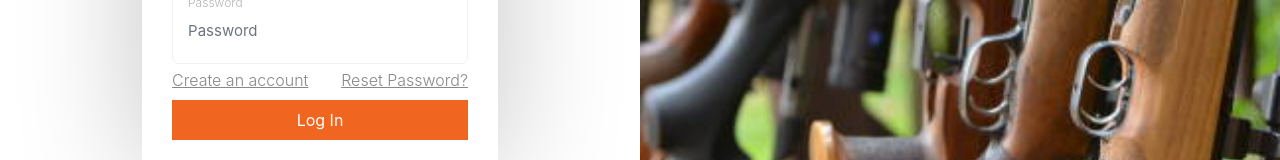
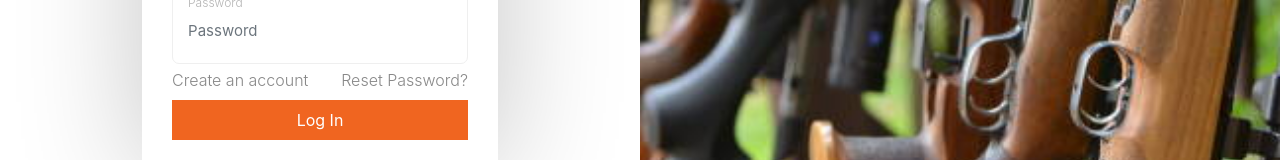
Before and after one commit to markkalalo/coreSTORE, a Vue app: page /login in a window 1280 px wide. Shown: the part 443-603 px from the top of the page. Built offline with nearby package versions, Linux system fonts and the light colour scheme.

Commit message:
Update UI

```diff
--- a/src/views/LoginPage.vue
+++ b/src/views/LoginPage.vue
@@ -206,7 +206,7 @@ h2 {
 
 .half a {
   color: #888;
-  text-decoration: underline;
+  /* text-decoration: underline; */
 }
 
 .half .btn {
--- a/src/views/RegistrationPage.vue
+++ b/src/views/RegistrationPage.vue
@@ -195,7 +195,7 @@
 
   .half a {
     color: #888;
-    text-decoration: underline;
+    /* text-decoration: underline; */
   }
 
   .half .btn {
--- a/src/views/ResetPasswordPage.vue
+++ b/src/views/ResetPasswordPage.vue
@@ -142,7 +142,7 @@
 
   .half a {
     color: #888;
-    text-decoration: underline;
+    /* text-decoration: underline; */
   }
 
   .half .btn {
```
